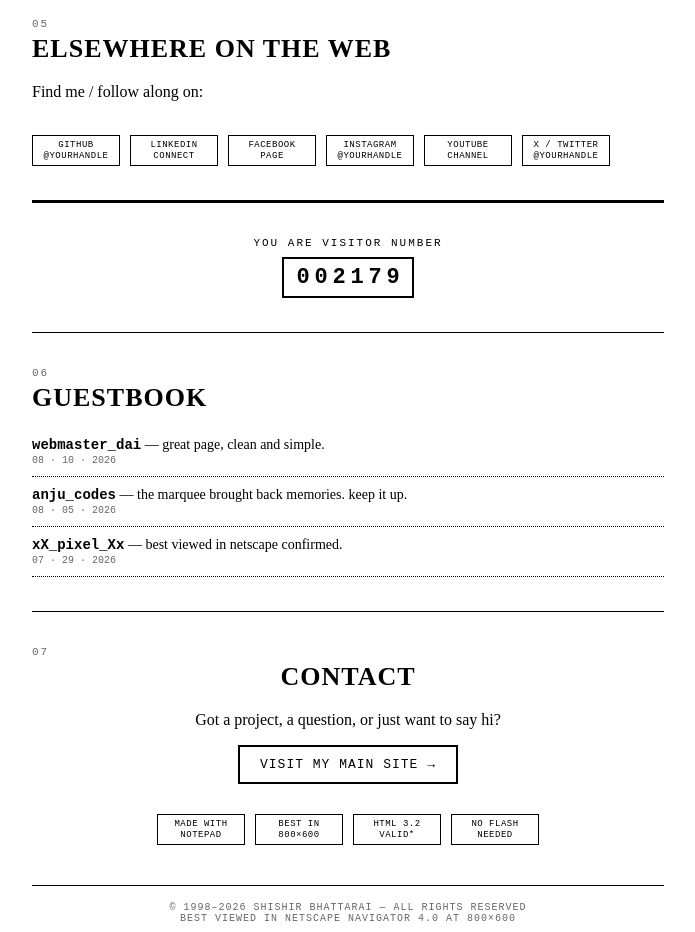
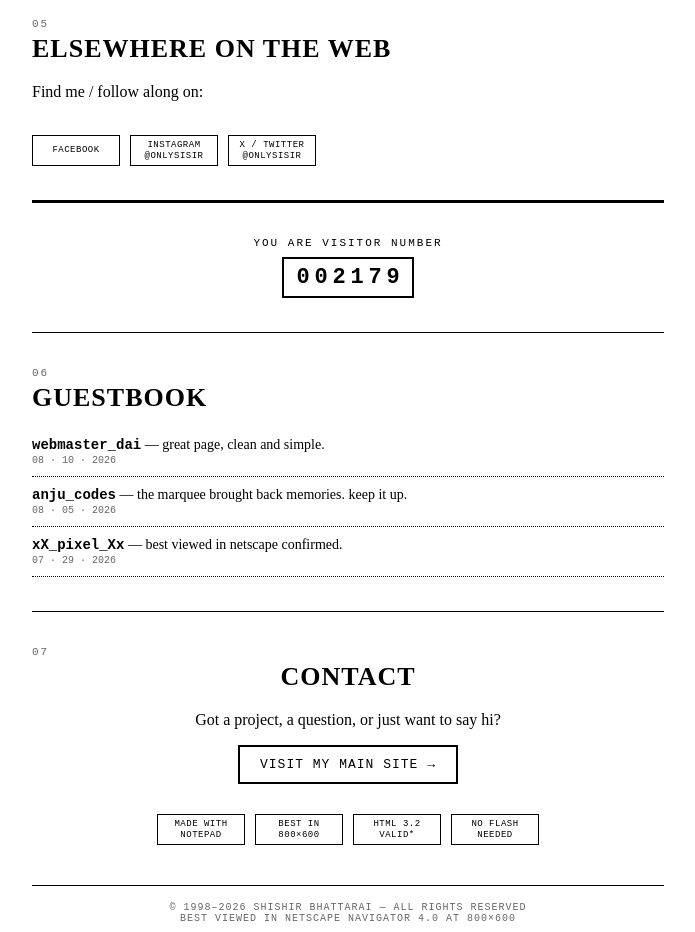
Before and after one commit to sudome-dotcom/90s-homepage, a plain HTML site: page index.html in a window 1280 px wide. Shown: the part 1340-2272 px from the top of the page, without its empty margins (292-987 px from the left). Drawn offline with Linux system fonts and the light colour scheme.

Commit message:
Modify footer social media links
Updated social media links in the footer section.

```diff
--- a/index.html
+++ b/index.html
@@ -407,12 +407,12 @@
     <h2>Elsewhere on the Web</h2>
     <p>Find me / follow along on:</p>
     <div class="buttonbar">
-      <a class="btn88" href="https://github.com/yourhandle" target="_blank" rel="noopener">GitHub<br>@yourhandle</a>
-      <a class="btn88" href="https://www.linkedin.com/in/yourhandle" target="_blank" rel="noopener">LinkedIn<br>Connect</a>
-      <a class="btn88" href="https://www.facebook.com/yourhandle" target="_blank" rel="noopener">Facebook<br>Page</a>
-      <a class="btn88" href="https://www.instagram.com/yourhandle" target="_blank" rel="noopener">Instagram<br>@yourhandle</a>
-      <a class="btn88" href="https://www.youtube.com/@yourhandle" target="_blank" rel="noopener">YouTube<br>Channel</a>
-      <a class="btn88" href="https://x.com/yourhandle" target="_blank" rel="noopener">X / Twitter<br>@yourhandle</a>
+      <!-- <a class="btn88" href="https://github.com/yourhandle" target="_blank" rel="noopener">GitHub<br>@yourhandle</a> -->
+      <!-- <a class="btn88" href="https://www.linkedin.com/in/yourhandle" target="_blank" rel="noopener">LinkedIn<br>Connect</a> -->
+      <a class="btn88" href="https://www.facebook.com/sisironly" target="_blank" rel="noopener">Facebook<br></a>
+      <a class="btn88" href="https://www.instagram.com/onlysisir" target="_blank" rel="noopener">Instagram<br>@onlysisir</a>
+      <!-- <a class="btn88" href="https://www.youtube.com/@yourhandle" target="_blank" rel="noopener">YouTube<br>Channel</a> -->
+      <a class="btn88" href="https://x.com/onlysisir" target="_blank" rel="noopener">X / Twitter<br>@onlysisir</a>
     </div>
   </section>
 
```
